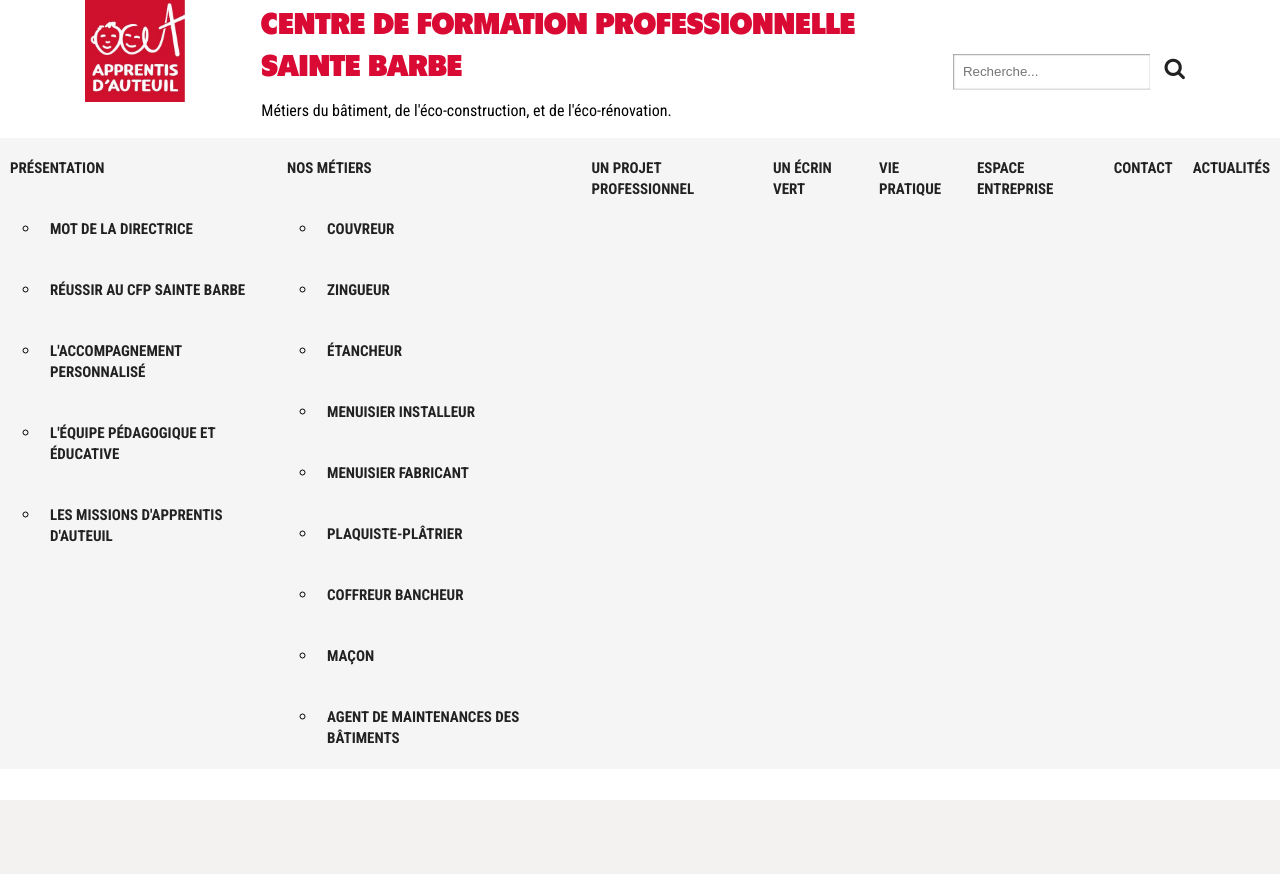
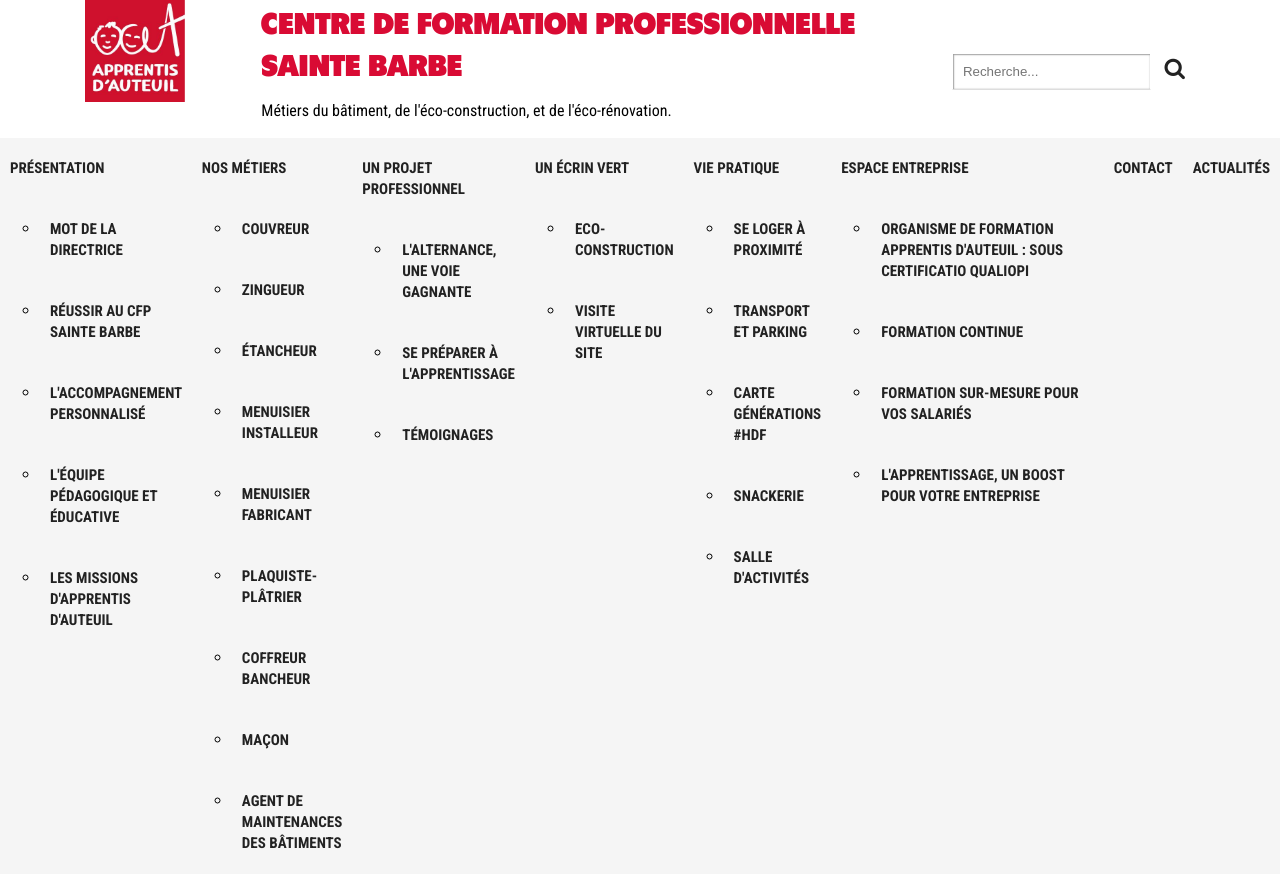
Before and after one commit to fledgless/Stage-version-2-, a PHP site: page / in a window 1280 px wide. Before the commit the page ends 800 px from the top, so only its background shows below. Run offline with PHP 8.4, Linux system fonts and the light colour scheme.

Commit message:
added sub-menu items

```diff
--- a/www/views/template.view.php
+++ b/www/views/template.view.php
@@ -98,15 +98,65 @@
                         </li>
                         <li class="menu-principal-item">
                             <a href="<?= SITE_URL ?>/un-projet-professionnel">Un projet professionnel</a>
+                            <ul class="sub-menu">
+                                <li class="sub-menu_item">
+                                    <a href="<?= SITE_URL ?>/l-alternance-une-voie-gagnante">L'alternance, une voie gagnante</a>
+                                </li>
+                                <li class="sub-menu_item">
+                                    <a href="<?= SITE_URL ?>/se-preparer-a-l-apprentissage">Se préparer à l'apprentissage</a>
+                                </li>
+                                <li class="sub-menu_item">
+                                    <a href="<?= SITE_URL ?>/temoignages">Témoignages</a>
+                                </li>
+                            </ul>
                         </li>
                         <li class="menu-principal-item">
                             <a href="<?= SITE_URL ?>/un-ecrin-vert">Un écrin vert</a>
+                            <ul class="sub-menu">
+                                <li class="sub-menu_item">
+                                    <a href="<?= SITE_URL ?>/eco-construction">Eco-construction</a>
+                                </li>
+                                <li class="sub-menu_item">
+                                    <a href="<?= SITE_URL ?>/visite-virtuelle-du-site">Visite virtuelle du site</a>
+                                </li>
+                            </ul>
                         </li>
                         <li class="menu-principal-item">
                             <a href="<?= SITE_URL ?>/vie-pratique">Vie pratique</a>
+                            <ul class="sub-menu">
+                                <li class="sub-menu_item">
+                                    <a href="<?= SITE_URL ?>/se-loger-a-proximite">Se loger à proximité</a>
+                                </li>
+                                <li class="sub-menu_item">
+                                    <a href="<?= SITE_URL ?>/transport-et-parking">Transport et parking</a>
+                                </li>
+                                <li class="sub-menu_item">
+                                    <a href="<?= SITE_URL ?>/carte-generations">Carte générations #HDF</a>
+                                </li>
+                                <li class="sub-menu_item">
+                                    <a href="<?= SITE_URL ?>/snackerie">Snackerie</a>
+                                </li>
+                                <li class="sub-menu_item">
+                                    <a href="<?= SITE_URL ?>/salle-d-activites">Salle d'activités</a>
+                                </li>
+                            </ul>
                         </li>
                         <li class="menu-principal-item">
                             <a href="<?= SITE_URL ?>/espace-entreprise">Espace entreprise</a>
+                            <ul class="sub-menu">
+                                <li class="sub-menu_item">
+                                    <a href="<?= SITE_URL ?>/sous-certification-qualiopi">Organisme de formation Apprentis d'Auteuil : sous certificatio Qualiopi</a>
+                                </li>
+                                <li class="sub-menu_item">
+                                    <a href="<?= SITE_URL ?>/formation-continue">Formation continue</a>
+                                </li>
+                                <li class="sub-menu_item">
+                                    <a href="<?= SITE_URL ?>/formation-sur-mesure-pour-vos-salaries">Formation sur-mesure pour vos salariés</a>
+                                </li>
+                                <li class="sub-menu_item">
+                                    <a href="<?= SITE_URL ?>/l-apprentissage-un-boost-pour-votre-entreprise">L'apprentissage, un boost pour votre entreprise</a>
+                                </li>
+                            </ul>
                         </li>
                         <li class="menu-principal-item">
                             <a href="<?= SITE_URL ?>/contact">Contact</a>
@@ -117,6 +167,7 @@
                     </ul>
                 </div>
             </div>
+            <a class="dropbtn" href="#"></a>
         </div>
     </header>
 </body>
```
